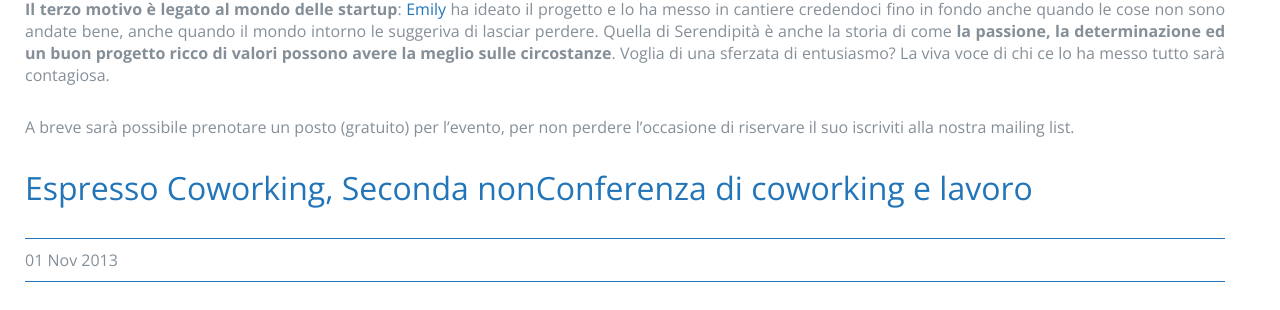
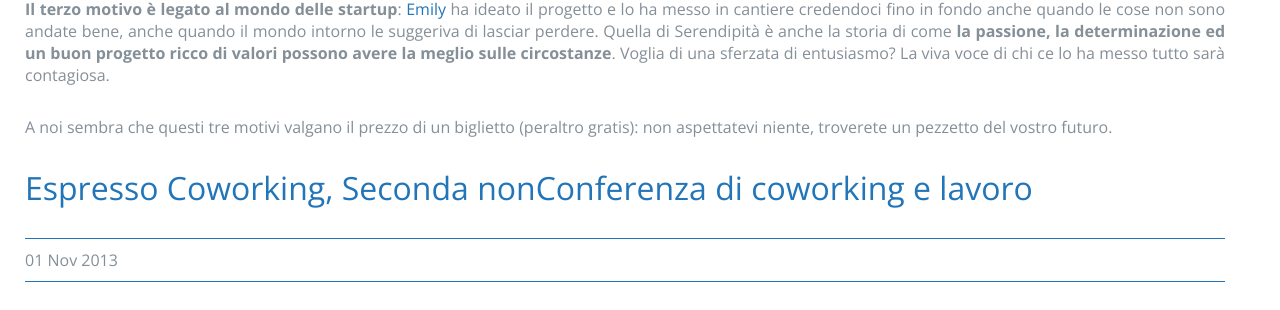
Before and after one commit to Cowo42/cowo42.github.io, a Jekyll site: the page built from blog/index.html, in a window 1280 px wide and 900 px high, scrolled down 836 px. Shown: the part 144-454 px from the top of the window. Built offline with Jekyll 4.4.1, drawn with Linux system fonts in a browser that asks for light colours; part of the change alters nothing that is shown.

```diff
--- a/_posts/2013-11-08-serendipity-il-futuro-che-non-ti-aspetti.md
+++ b/_posts/2013-11-08-serendipity-il-futuro-che-non-ti-aspetti.md
@@ -1,6 +1,8 @@
 ---
-layout: post-ml
+layout: post
 title: Il futuro che non ti aspetti. Il tuo.
+eventId: 9170542339
+eventUrl: https://www.eventbrite.it/e/biglietti-progetto-serendipita-un-nuovo-modello-di-scuola-9170542339?ref=etckt
 ---
 Avete mai pensato di trovare quello che non stavate cercando? Vi ricordate quando da piccoli giocavate a nascondino: cercavate Gaia e “tanavate” Stefano. Il bello del nascondino forse è proprio quello. Cowo42 vi invita questa volta a provare un gioco bello inaspettato come nascondino. **Nella prossima iniziativa che abbiamo organizzato proveremo a cercare il futuro che non ci aspettiamo: il nostro!** E lo faremo con chi meglio di tutti è esperto di giochi: i bambini.
 
@@ -13,4 +15,4 @@ fare a meno di un po’ di serendipità? Ecco, qui ne avremo un assaggio.
 
 **Il terzo motivo è legato al mondo delle startup**: [Emily](https://www.facebook.com/emily.mignanelli?hc_location=stream) ha ideato il progetto e lo ha messo in cantiere credendoci fino in fondo anche quando le cose non sono andate bene, anche quando il mondo intorno le suggeriva di lasciar perdere. Quella di Serendipità è anche la storia di come **la passione, la determinazione ed un buon progetto ricco di valori possono avere la meglio sulle circostanze**. Voglia di una sferzata di entusiasmo? La viva voce di chi ce lo ha messo tutto sarà contagiosa.
 
-A breve sarà possibile prenotare un posto (gratuito) per l'evento, per non perdere l'occasione di riservare il suo iscriviti alla nostra mailing list.
+A noi sembra che questi tre motivi valgano il prezzo di un biglietto (peraltro gratis): non aspettatevi niente, troverete un pezzetto del vostro futuro.
```
